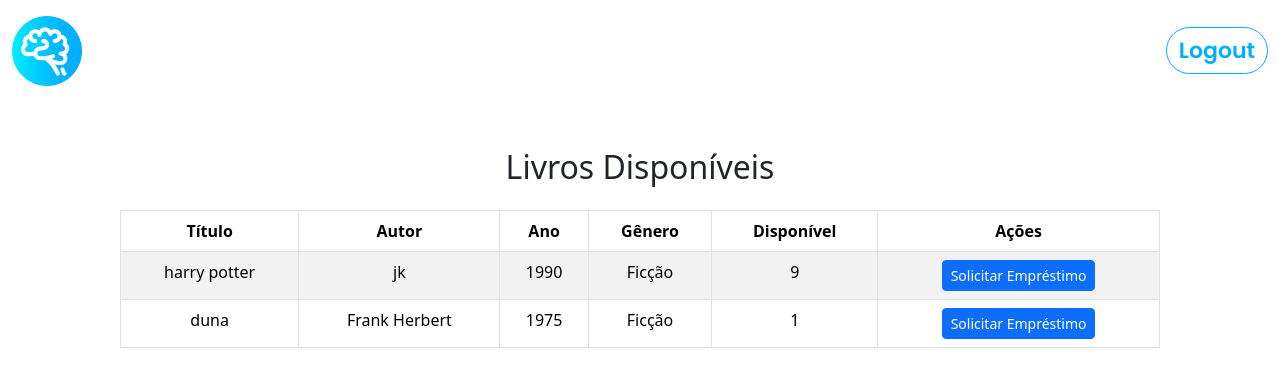
After one commit to henriquepontees/GeniusLab, a Django app: page /livros/ in a window 1280 px wide. The commit adds this page. Shown: the top 387 px of the page. Run offline with Django 5.2, Linux system fonts and the light colour scheme; a user stored in the database is signed in; data comes from the database, SQL or seed files in the repository; both versions use the stored data as it was after the commit.

Commit message:
feat: add emprestimos

```diff
--- a/project/app/models.py
+++ b/project/app/models.py
@@ -90,7 +90,7 @@ class Devolucao(models.Model):
         Emprestimo,
         on_delete=models.CASCADE,
         verbose_name="Empréstimo",
-        limit_choices_to={'status': 'EM_ABERTO'}
+        limit_choices_to={'status__in': ['APROVADO', 'PENDENTE']}
     )
     data_devolucao = models.DateField(default=date.today, verbose_name="Data de Devolução")
     observacoes = models.TextField(blank=True, null=True, verbose_name="Observações")
@@ -102,7 +102,14 @@ class Devolucao(models.Model):
         return f"Devolução do empréstimo ID {self.emprestimo.id} para o livro '{self.emprestimo.livro}'"
 
     def save(self, *args, **kwargs):
+        # Verifica se a data de devolução é válida
+        if self.data_devolucao < self.emprestimo.data_emprestimo:
+            raise ValidationError("A data de devolução não pode ser anterior à data do empréstimo.")
+
         # Registra a devolução, conclui o empréstimo e atualiza a disponibilidade do livro
-        if self.emprestimo.status == 'EM_ABERTO':
-            self.emprestimo.concluir_emprestimo()
+        if self.emprestimo.status in ['APROVADO', 'PENDENTE']:
+            self.emprestimo.concluir_emprestimo()  # Conclui o empréstimo
+            self.emprestimo.livro.quantidade_disponivel += 1  # Atualiza a quantidade disponível do livro
+            self.emprestimo.livro.save()  # Salva a alteração no livro
+
         super().save(*args, **kwargs)
--- a/project/app/signals.py
+++ b/project/app/signals.py
@@ -4,13 +4,11 @@ from django.dispatch import receiver
 
 @receiver(post_save, sender=User)
 def adicionar_grupo_e_permissoes(sender, instance, created, **kwargs):
-    if created:  # Verifica se o usuário é novo
+    if created:
         grupo_administrador, _ = Group.objects.get_or_create(name='Administrador')
 
-        # Adiciona o usuário ao grupo "Administrador" se ele não estiver já
         if grupo_administrador not in instance.groups.all():
             instance.groups.add(grupo_administrador)
 
-        # Garante que o usuário seja considerado membro da equipe
         instance.is_staff = True
         instance.save()
--- /dev/null
+++ b/project/app/templates/app/lista_livros.html
@@ -0,0 +1,49 @@
+<!-- templates/livros/lista_livros.html -->
+{% extends "base/base.html" %}
+
+{% block content %}
+<div class="container mt-5">
+    <h2 class="mb-4 text-center">Livros Disponíveis</h2>
+
+    {% if messages %}
+    {% for message in messages %}
+        <div class="alert alert-{{ message.tags }} mt-3" style="max-width: 65rem;">{{ message }}</div>
+    {% endfor %}
+    {% endif %}
+
+    <div class="table-responsive">
+        <table class="table table-striped table-bordered mx-auto text-center" style="max-width: 65rem;">
+            <thead>
+                <tr>
+                    <th scope="col">Título</th>
+                    <th scope="col">Autor</th>
+                    <th scope="col">Ano</th>
+                    <th scope="col">Gênero</th>
+                    <th scope="col">Disponível</th>
+                    <th scope="col">Ações</th>
+                </tr>
+            </thead>
+            <tbody>
+                {% for livro in livros %}
+                    <tr>
+                        <td>{{ livro.titulo }}</td>
+                        <td>{{ livro.autor }}</td>
+                        <td>{{ livro.ano_publicacao }}</td>
+                        <td>{{ livro.genero }}</td>
+                        <td>{{ livro.quantidade_disponivel }}</td>
+                        <td>
+                            <a href="{% url 'solicitar_emprestimo' livro.id %}" class="btn btn-primary btn-sm">
+                                Solicitar Empréstimo
+                            </a>
+                        </td>
+                    </tr>
+                {% empty %}
+                    <tr>
+                        <td colspan="6" class="text-center">Nenhum livro disponível.</td>
+                    </tr>
+                {% endfor %}
+            </tbody>
+        </table>
+    </div>
+</div>
+{% endblock %}
--- a/project/app/templates/base/base.html
+++ b/project/app/templates/base/base.html
@@ -16,7 +16,10 @@
   <style></style>
 </head>
 <body>
-  {% include 'base/nav.html' %}
+  {% if request.path != '/' %}
+      {% include 'base/nav.html' %}
+  {% endif %}
+
   {% block content %}{% endblock %}
 
   <!-- Bootstrap Bundle JS -->
--- a/project/app/urls.py
+++ b/project/app/urls.py
@@ -1,9 +1,10 @@
 from django.urls import path
-from .views import LivrosDisponiveisListView
 from django.contrib.auth import views as auth_views
+from .views import *
 
 urlpatterns = [
-    path("livros-disponiveis/", LivrosDisponiveisListView.as_view(), name="livros_disponiveis"),
+    path('livros/', lista_livros, name='lista_livros'),
+    path('solicitar-emprestimo/<int:livro_id>/', solicitar_emprestimo, name='solicitar_emprestimo'),
     path('', auth_views.LoginView.as_view(template_name='app/login.html'), name='login'),
     path('logout/', auth_views.LogoutView.as_view(), name='logout')
 ]
--- a/project/app/views.py
+++ b/project/app/views.py
@@ -1,12 +1,32 @@
-# biblioteca/views.py
-from django.views.generic import ListView
-from .models import *
+# views.py
+from django.shortcuts import render, redirect
+from django.contrib.auth.decorators import login_required
+from django.contrib import messages
+from django.utils import timezone
+from datetime import timedelta
+from .models import Livro, Emprestimo
 
-class LivrosDisponiveisListView(ListView):
-    model = Livro
-    template_name = "app/livros_disponiveis_list.html"
-    context_object_name = "livros"
+@login_required
+def lista_livros(request):
+    livros_disponiveis = Livro.objects.filter(ativo=True, quantidade_disponivel__gt=0)
+    return render(request, 'app/lista_livros.html', {'livros': livros_disponiveis})
 
-    def get_queryset(self):
-        # Filtra apenas os livros que estão disponíveis
-        return Livro.objects.filter(quantidade_disponivel__gt=0)
+def solicitar_emprestimo(request, livro_id):
+    livro = Livro.objects.get(id=livro_id)
+    if livro.pode_ser_emprestado():
+        data_emprestimo = timezone.now().date()
+        data_devolucao_prevista = data_emprestimo + timedelta(days=14)
+
+        emprestimo = Emprestimo.objects.create(
+            usuario=request.user,
+            livro=livro,
+            status='PENDENTE',
+            data_emprestimo=data_emprestimo,
+            data_devolucao_prevista=data_devolucao_prevista
+        )
+        livro.quantidade_disponivel -= 1
+        livro.save()
+        messages.success(request, f"Empréstimo do livro '{livro.titulo}' solicitado com sucesso! Devolução prevista para {data_devolucao_prevista}.")
+    else:
+        messages.error(request, "Não foi possível solicitar o empréstimo, o livro não está disponível.")
+    return redirect('lista_livros')
--- a/project/project/settings.py
+++ b/project/project/settings.py
@@ -127,5 +127,5 @@ STATICFILES_DIRS = [
 
 DEFAULT_AUTO_FIELD = 'django.db.models.BigAutoField'
 
-LOGIN_REDIRECT_URL = '/livros-disponiveis'
+LOGIN_REDIRECT_URL = '/livros'
 LOGOUT_REDIRECT_URL = 'login'
```
Also changed, not shown: project/app/templates/app/livros_disponiveis_list.html (deleted, +0 -25 lines), project/db.sqlite3.
